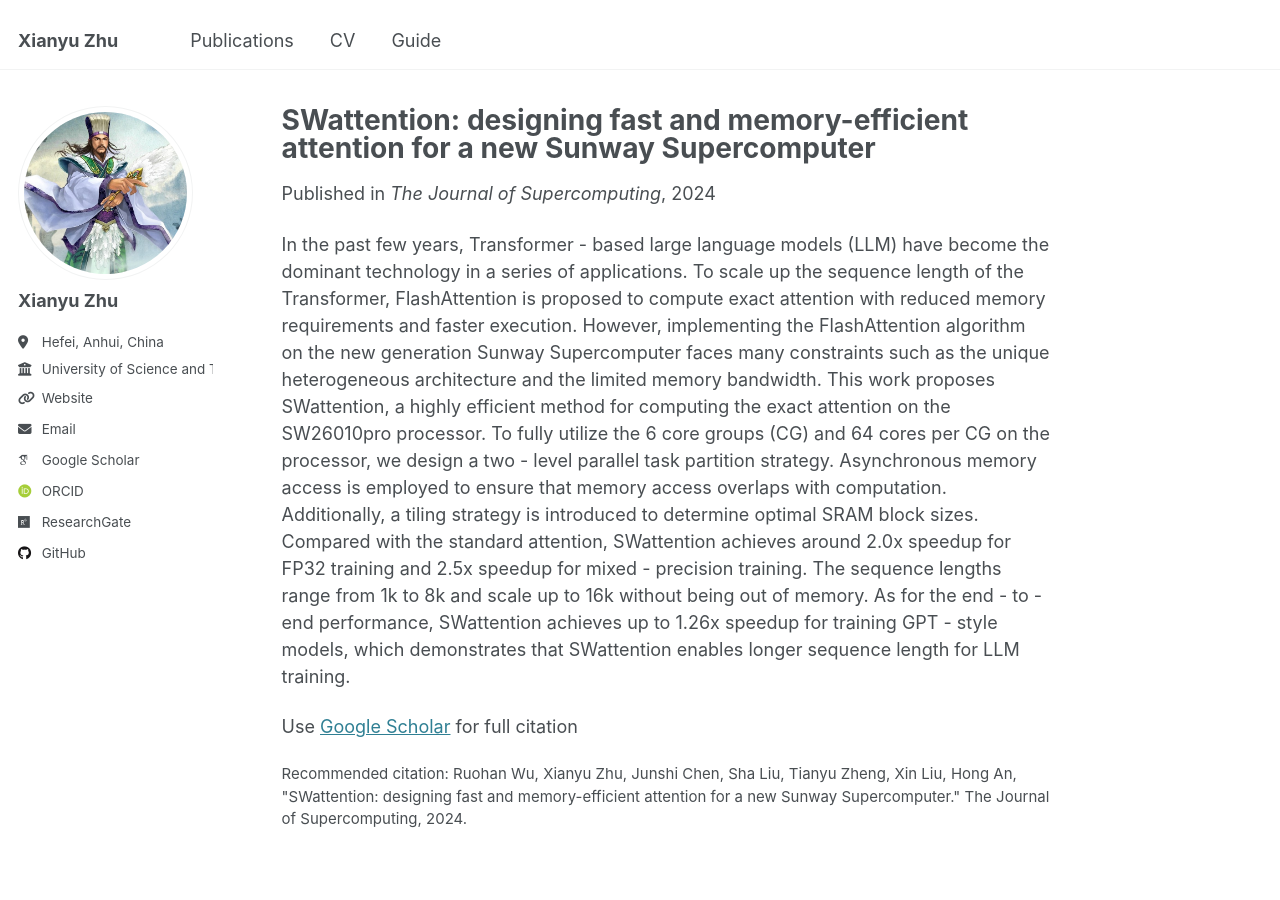
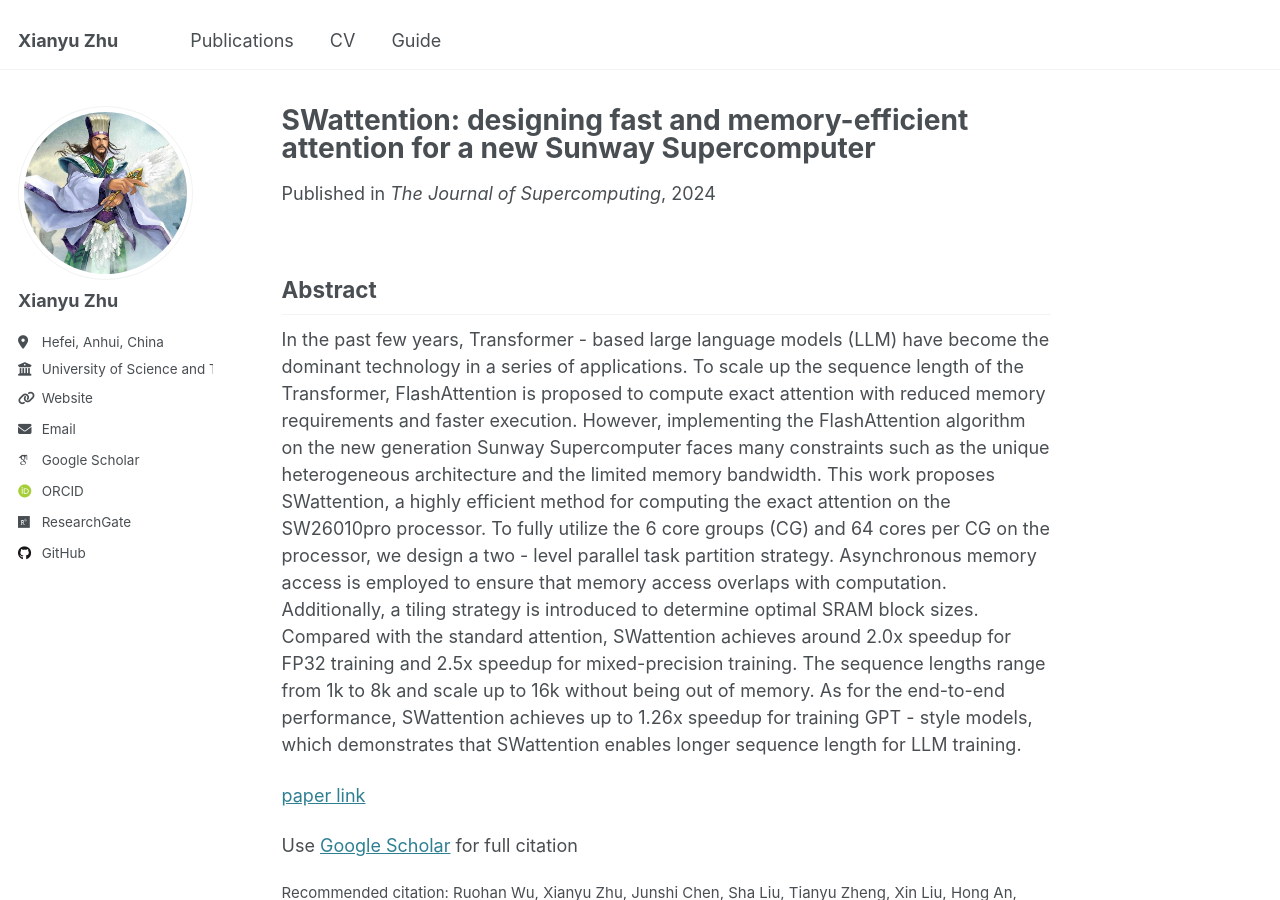
Before and after one commit to zhuxy-USTC/zhuxy-USTC.github.io, a Jekyll site: the page built from _publications/2024-01-01-SWattention-designing-fast-and-memory-efficient-attention-for-a-new-Sunway-Supercomputer.md, in a window 1280 px wide and 900 px high. Built offline with Jekyll 4.4.1, drawn with Linux system fonts in a browser that asks for light colours; some web fonts are replaced.

Commit message:
paper test

```diff
--- a/_publications/2024-01-01-SWattention-designing-fast-and-memory-efficient-attention-for-a-new-Sunway-Supercomputer.md
+++ b/_publications/2024-01-01-SWattention-designing-fast-and-memory-efficient-attention-for-a-new-Sunway-Supercomputer.md
@@ -7,8 +7,12 @@ venue: 'The Journal of Supercomputing'
 citation: ' Ruohan Wu,  Xianyu Zhu,  Junshi Chen,  Sha Liu,  Tianyu Zheng,  Xin Liu,  Hong An, &quot;SWattention: designing fast and memory-efficient attention for a new Sunway Supercomputer.&quot; The Journal of Supercomputing, 2024.'
 ---
 
+## Abstract
+
 In the past few years, Transformer - based large language models (LLM) have become the dominant technology in a series of applications. To scale up the sequence length of the Transformer, FlashAttention is proposed to compute exact attention with reduced memory requirements and faster execution. However, implementing the FlashAttention algorithm on the new generation Sunway Supercomputer faces many constraints such as the unique heterogeneous architecture and the limited memory bandwidth.
 This work proposes SWattention, a highly efficient method for computing the exact attention on the SW26010pro processor. To fully utilize the 6 core groups (CG) and 64 cores per CG on the processor, we design a two - level parallel task partition strategy. Asynchronous memory access is employed to ensure that memory access overlaps with computation. Additionally, a tiling strategy is introduced to determine optimal SRAM block sizes.
-Compared with the standard attention, SWattention achieves around 2.0x speedup for FP32 training and 2.5x speedup for mixed - precision training. The sequence lengths range from 1k to 8k and scale up to 16k without being out of memory. As for the end - to - end performance, SWattention achieves up to 1.26x speedup for training GPT - style models, which demonstrates that SWattention enables longer sequence length for LLM training.
+Compared with the standard attention, SWattention achieves around 2.0x speedup for FP32 training and 2.5x speedup for mixed-precision training. The sequence lengths range from 1k to 8k and scale up to 16k without being out of memory. As for the end-to-end performance, SWattention achieves up to 1.26x speedup for training GPT - style models, which demonstrates that SWattention enables longer sequence length for LLM training.
+
+[paper link](http://zhuxy-USTC.github.io/files/swattention.pdf)
 
 Use [Google Scholar](https://scholar.google.com/scholar?q=SWattention:+designing+fast+and+memory+efficient+attention+for+a+new+Sunway+Supercomputer){:target="_blank"} for full citation
```
Also changed, not shown: 1 other file.
